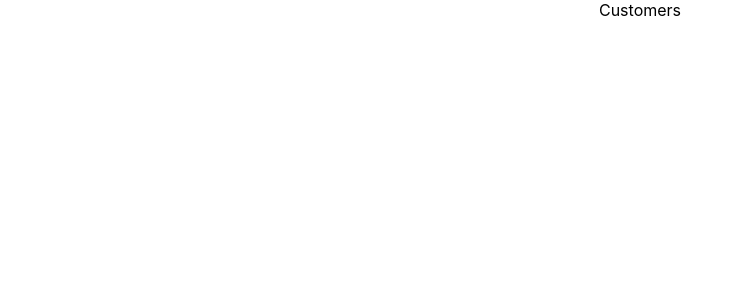
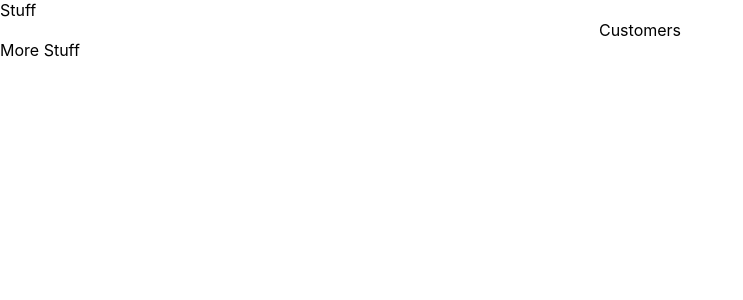
Before and after one commit to danberkeland/bpbvite, a React (Create React App) app: page / in a window 1280 px wide. Shown: the top 300 px of the page, without its empty margins (0-743 px from the left). Built offline with nearby package versions, Linux system fonts and the light colour scheme.

Commit message:
testing stiff

```diff
--- a/src/App.js
+++ b/src/App.js
@@ -7,10 +7,10 @@ import Products from './Products';
 function App() {
   return (
     <React.Fragment>
-
+      Stuff
       <Customers />
       <Products />
-
+      More Stuff
     </React.Fragment>
   );
 }
```
